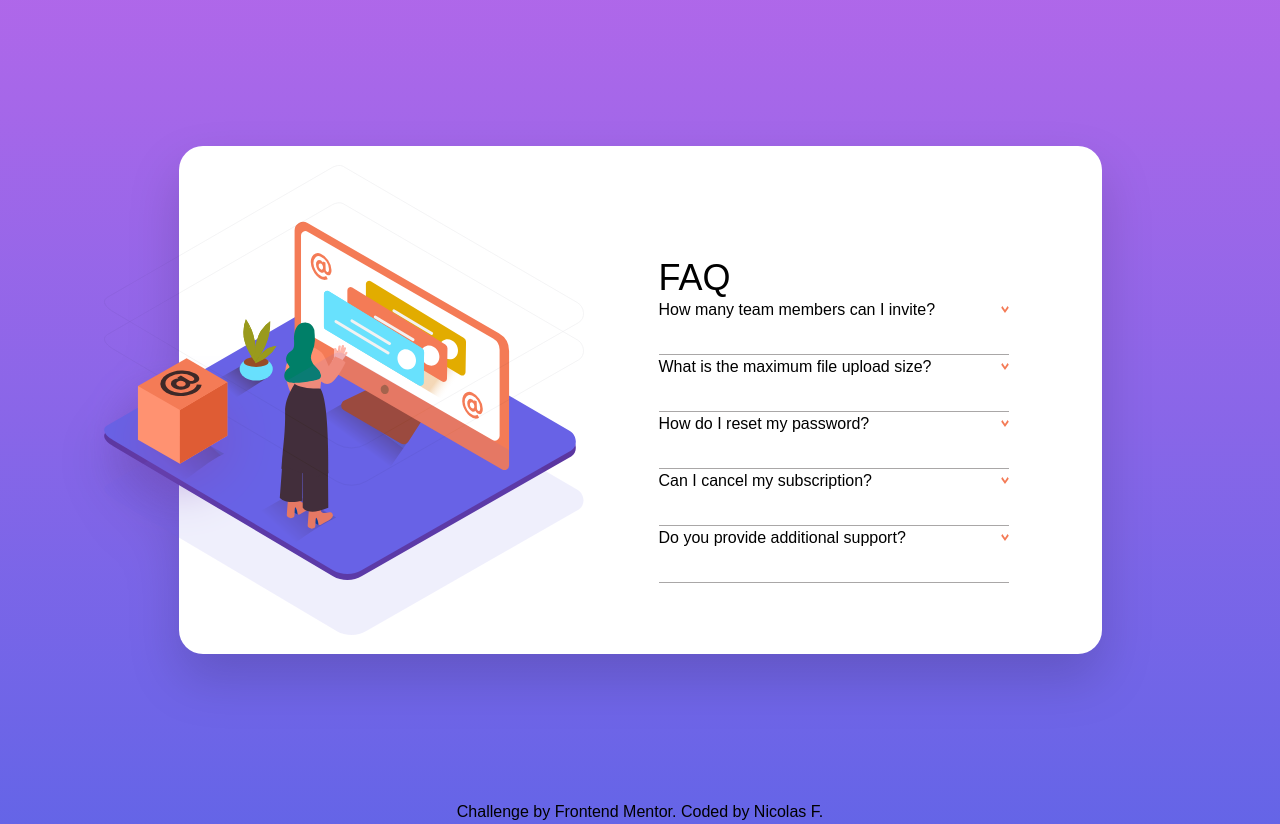
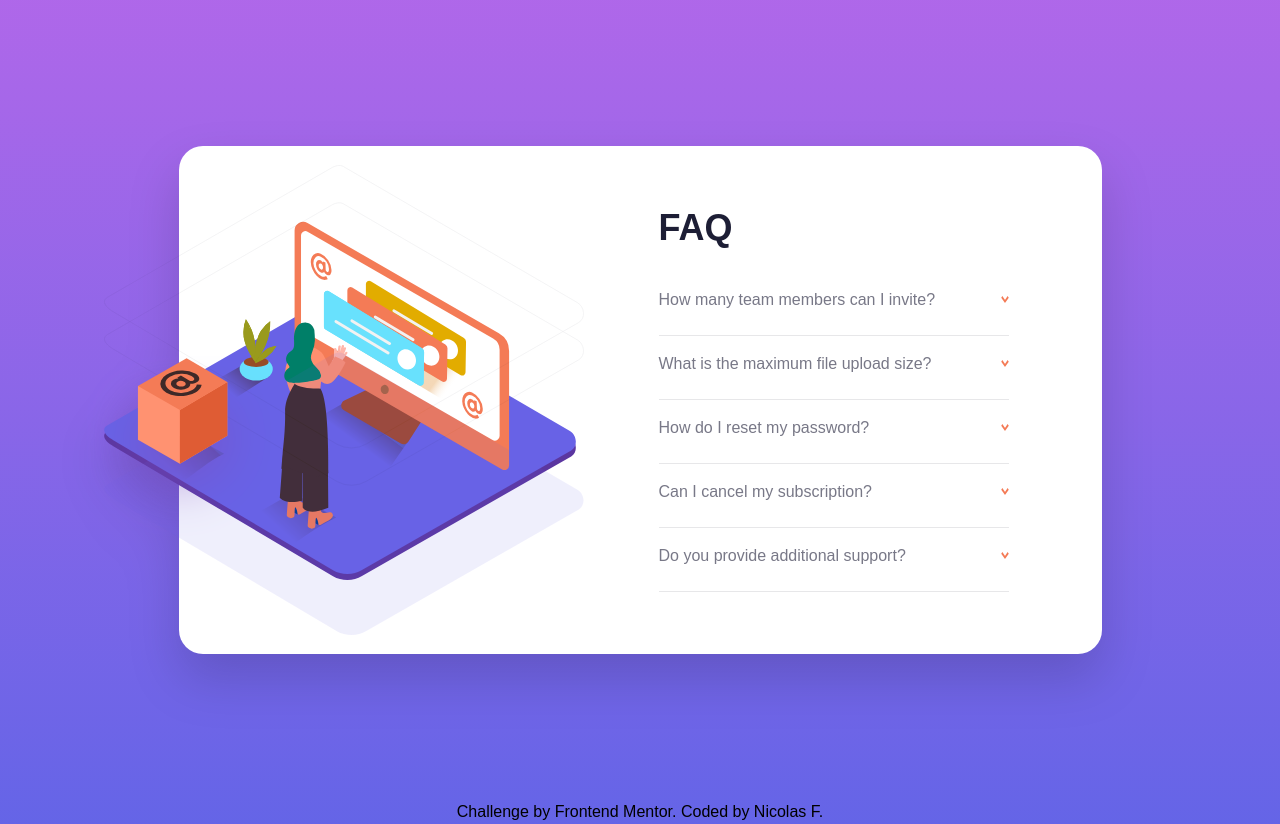
Before and after one commit to nicolasfig/faq-accordion-card, a website: page index.html in a window 1280 px wide. Drawn offline with Linux system fonts and the light colour scheme.

Commit message:
Question styles

```diff
--- a/index.html
+++ b/index.html
@@ -39,8 +39,10 @@
             />
           </div>
         </section>
-        <section class="text flex flex-col pt-10 w-[443px]">
-          <h1 class="text-4xl">FAQ</h1>
+        <section class="text flex flex-col w-[443px]">
+          <h1 class="text-4xl text-very-dark-desaturated-blue font-w-bold pb-6">
+            FAQ
+          </h1>
           <div class="question-amswer">
             <div class="question">
               <p>How many team members can I invite?</p>
--- a/style.css
+++ b/style.css
@@ -16,17 +16,23 @@
 }
 
 .question-amswer {
-  padding-bottom: var(--s-32);
   width: 350px;
-  border-bottom: 1px solid hsl(0, 1%, 66%);
 }
 
 .question {
   display: flex;
+  height: var(--s-64);
+  width: 350px;
+  box-sizing: border-box;
   align-items: center;
   justify-content: space-between;
+  padding-top: var(--s-8);
+  padding-bottom: var(--s-16);
+  border-bottom: 1px solid hsl(240, 5%, 91%);
 }
-
+.question > p {
+  color: hsl(240, 6%, 50%);
+}
 .arrow {
   width: var(--s-8);
   height: var(--s-8);
```
Also changed, not shown: output.css.
